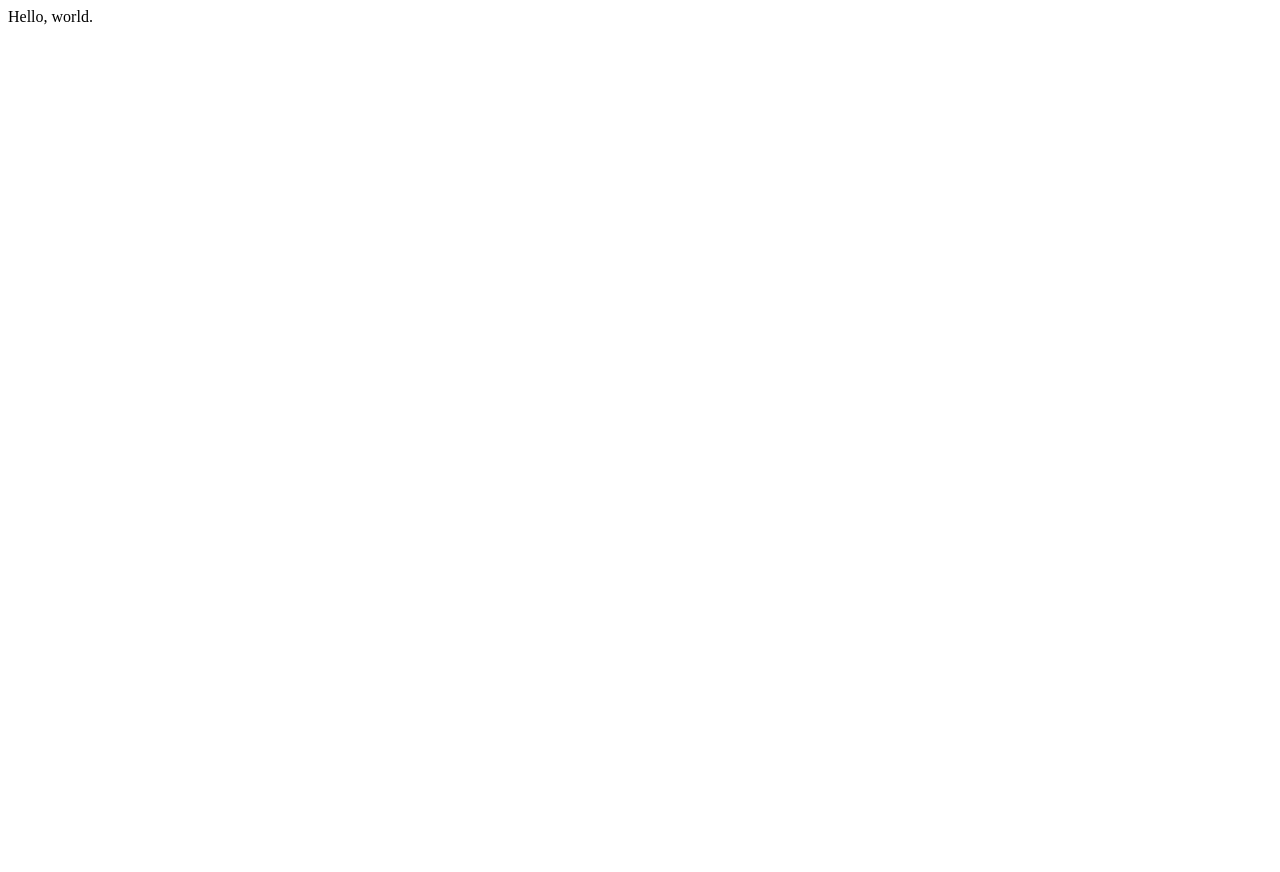
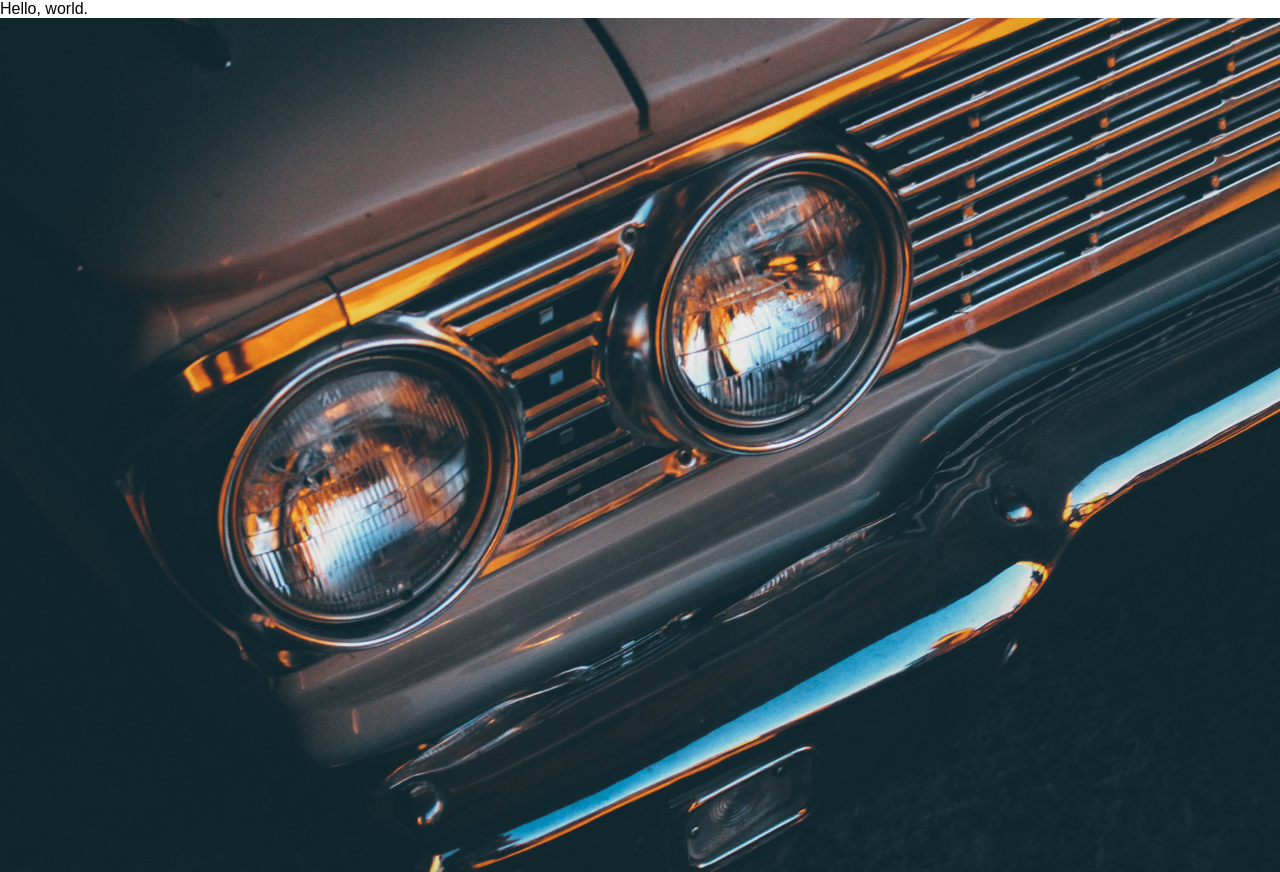
Before and after one commit to ErikAGriffin/erikgriffinio, a website: page public/index.html in a window 1280 px wide. Before the commit the page ends 800 px from the top, so only its background shows below. Drawn offline with nearby package versions, Linux system fonts and the light colour scheme; some packages are replaced by stand-ins of ours.

Commit message:
Testing Pure css framework

```diff
--- a/bower.json
+++ b/bower.json
@@ -20,6 +20,7 @@
   ],
   "dependencies": {
     "angular": "~1.3.15",
-    "angular-ui-router": "~0.2.14"
+    "angular-ui-router": "~0.2.14",
+    "pure": "~0.6.0"
   }
 }
--- a/public/index.html
+++ b/public/index.html
@@ -4,12 +4,15 @@
     <script type="text/javascript" src="components/angular/angular.min.js"></script>
     <script type="text/javascript" src="components/angular-ui-router/release/angular-ui-router.min.js"></script>
     <script type="text/javascript" src="js/app.js"></script>
+    <link rel="stylesheet" href="components/pure/base-min.css" />
+
   </head>
 
   <body>
 
     Hello, world.
 
+    <img class="pure-img" src="images/image1.jpg" />
 
 
 
```
Also changed, not shown: public/images/image1.jpg (added).
